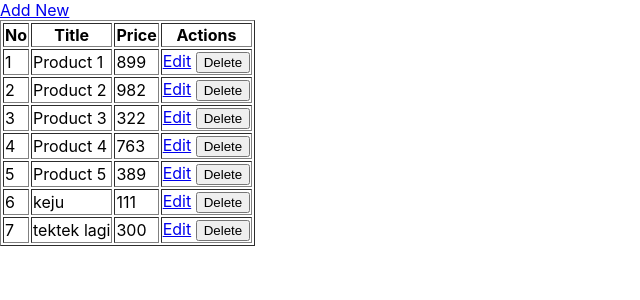
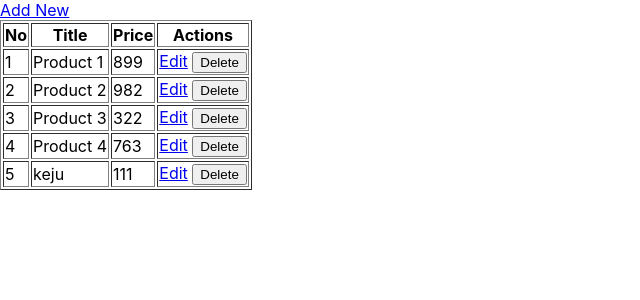
Before and after one commit to ryfazrin/react-playgorund, a React (Create React App) app: page / in a window 1280 px wide. Shown: the top 300 px of the page, without its empty margins (0-640 px from the left). Built offline with nearby package versions, Linux system fonts and the light colour scheme; data requests are answered from the project's data file.

Commit message:
CRUD update delete function
add delete function

```diff
--- a/db.json
+++ b/db.json
@@ -21,19 +21,9 @@
       "price": 763
     },
     {
-      "id": 5,
-      "title": "Product 5",
-      "price": 389
-    },
-    {
       "title": "keju",
       "price": "111",
       "id": 6
-    },
-    {
-      "title": "tektek lagi",
-      "price": "300",
-      "id": 7
     }
   ]
 }
--- a/src/components/ProductList.js
+++ b/src/components/ProductList.js
@@ -21,6 +21,7 @@ const ProductList = () => {
         'Content-type': 'application/json'
       }
     });
+    fetchData();
   };
 
 
```
